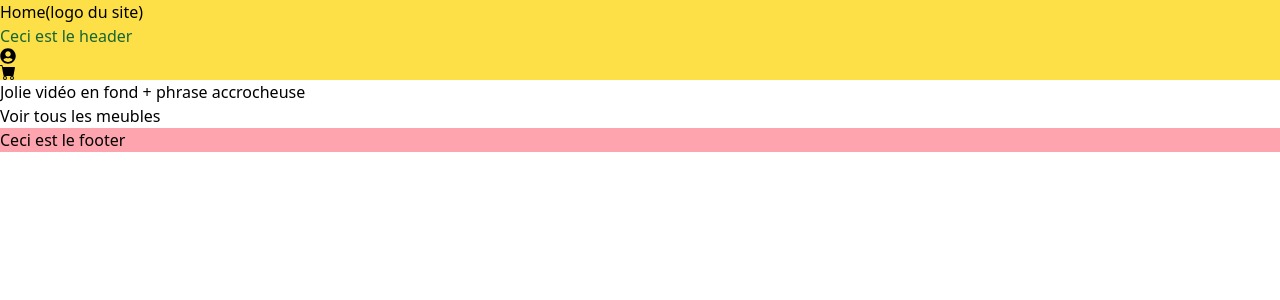
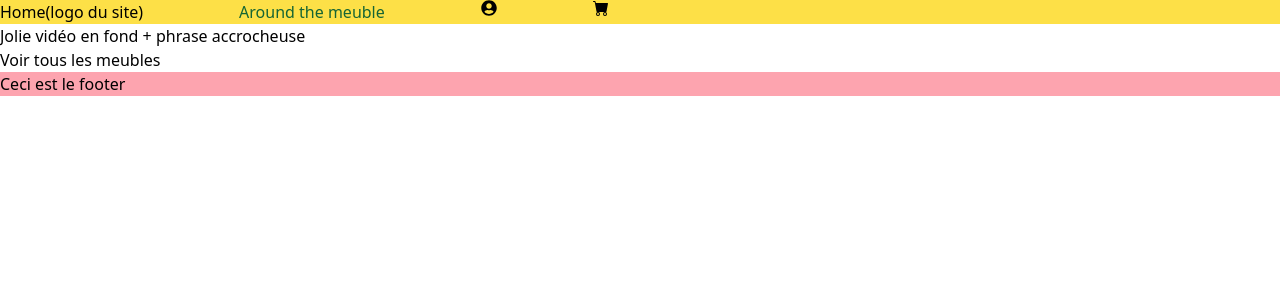
Before and after one commit to camhbrt/around_the_meuble, a React (Vite) app in the folder projet2/: page / in a window 1280 px wide. Shown: the top 300 px of the page. Built offline with nearby package versions, Linux system fonts and the light colour scheme.

Commit message:
[UPDATE] header

```diff
--- a/projet2/src/components/Header.jsx
+++ b/projet2/src/components/Header.jsx
@@ -6,9 +6,9 @@ import Carticon from './Carticon';
 
 const Header = () => {
     return (
-        <div className='bg-yellow-300'>
+        <div className='bg-yellow-300 flex space-x-24'>
             <NavLink to='/'>Home(logo du site)</NavLink>
-            <h1 className='text-green-800'>Ceci est le header</h1>
+            <h1 className='text-green-800'>Around the meuble</h1>
             <NavLink to='/login'><Loginicon/></NavLink>
             {/* <NavLink to='/'><Carticon/></NavLink> */}
             <Carticon/>
```
